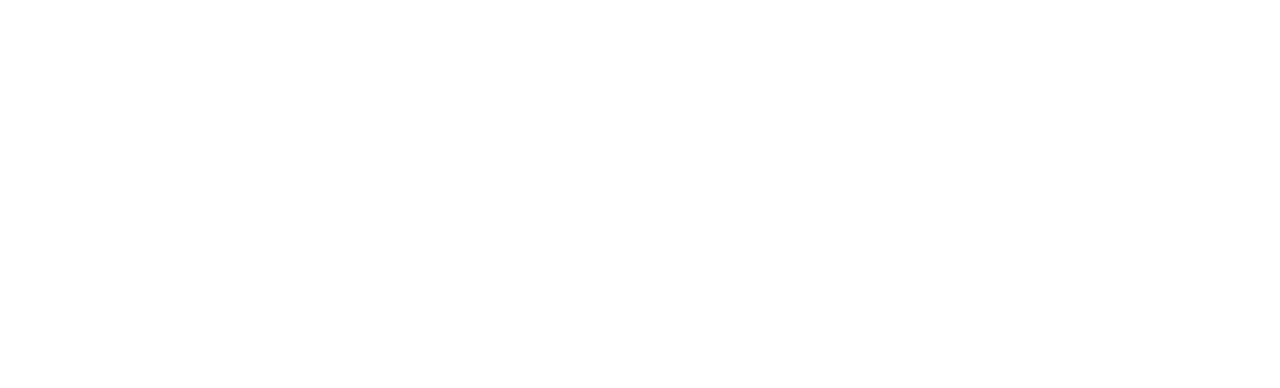
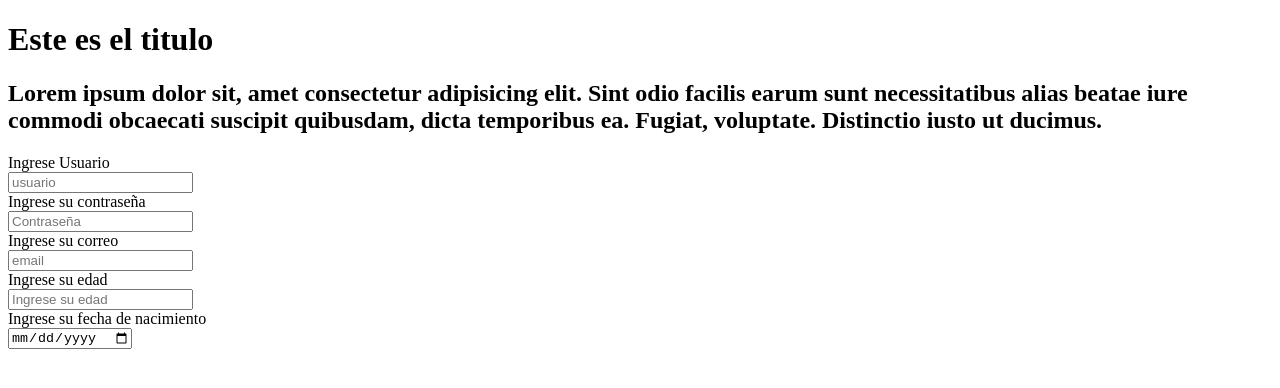
Before and after one commit to francisacr/clase3, a plain HTML site: page index.html in a window 1280 px wide. Drawn offline with Linux system fonts and the light colour scheme.

Commit message:
enviar tarea

```diff
--- a/index.html
+++ b/index.html
@@ -6,6 +6,34 @@
     <title>Mi Pagina</title>
 </head>
 <body>
+    <h1>
+        Este es el titulo
+    </h1>
+
+    <h2>
+        Lorem ipsum dolor sit, amet consectetur adipisicing elit. Sint odio facilis earum sunt necessitatibus alias beatae iure commodi obcaecati suscipit quibusdam, dicta temporibus ea. Fugiat, voluptate. Distinctio iusto ut ducimus.
+    </h2>
+
+    <label for="input">Ingrese Usuario</label>
+	<br>
+	<input type="text" placeholder="usuario">
+	<br>
+	<label for="Contraseña">Ingrese su contraseña </label>
+	<br>
+	<input type="password" name="" id="" placeholder="Contraseña">
+	<br>
+	<label for="correo">Ingrese su correo</label>
+	<br>
+	<input type="email" name="" id="" placeholder="email">
+	<br>
+	<label for="age">Ingrese su edad</label>
+	<br>
+	<input type="int" name="" id="" placeholder ="Ingrese su edad">
+	<br>
+	<label for="fecha">Ingrese su fecha de nacimiento</label>
+	<br>
+	<input type="date" name="" id="">
+
 
 </body>
 </html>
```
